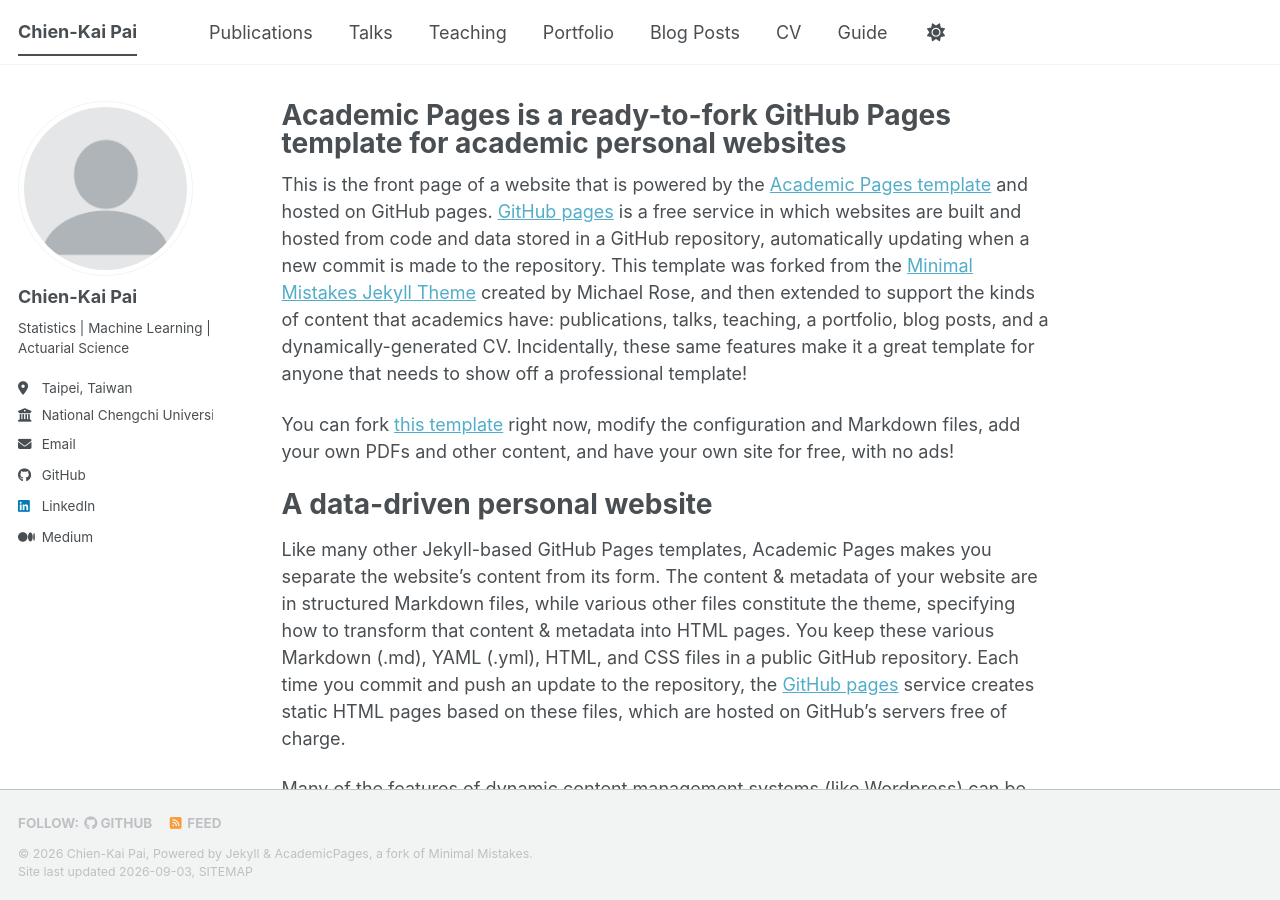
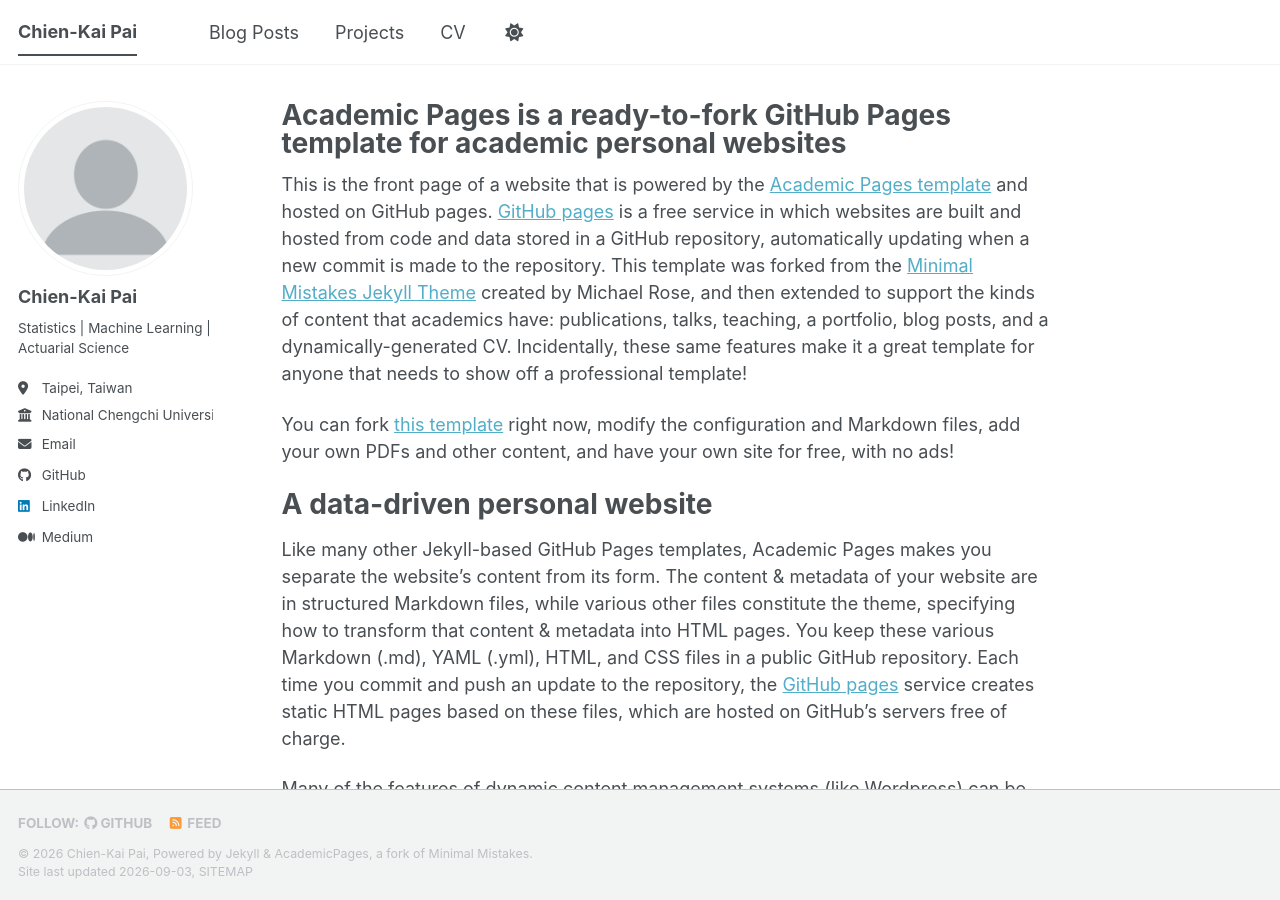
Before and after one commit to Allen9102/Allen9102.github.io, a Jekyll site: the page built from _pages/about.md, in a window 1280 px wide and 900 px high. Built offline with Jekyll 4.4.1, drawn with Linux system fonts in a browser that asks for light colours; a style sheet for code colours, icons or effects is not loaded; part of the change alters nothing that is shown.

Commit message:
Update navigation.yml to modify menu items
Comment out several navigation items and add 'Projects' section.

```diff
--- a/_data/navigation.yml
+++ b/_data/navigation.yml
@@ -8,20 +8,23 @@
 #      Markdown formatted page while the second is generated using JSON.
 
 main:
-  - title: "Publications"
-    url: /publications/
+  # - title: "Publications"
+  #  url: /publications/
 
-  - title: "Talks"
-    url: /talks/
+  # - title: "Talks"
+  #  url: /talks/
 
-  - title: "Teaching"
-    url: /teaching/
+  # - title: "Teaching"
+  #  url: /teaching/
 
-  - title: "Portfolio"
-    url: /portfolio/
+  # - title: "Portfolio"
+  #  url: /portfolio/
 
   - title: "Blog Posts"
     url: /year-archive/
+
+  - title: "Projects"
+    url: /portfolio/
 
   - title: "CV"
     url: /cv/
@@ -29,5 +32,5 @@ main:
   # - title: "CV"
   #   url: /cv-json/
 
-  - title: "Guide"
-    url: /markdown/
+  # - title: "Guide"
+  #  url: /markdown/
```
